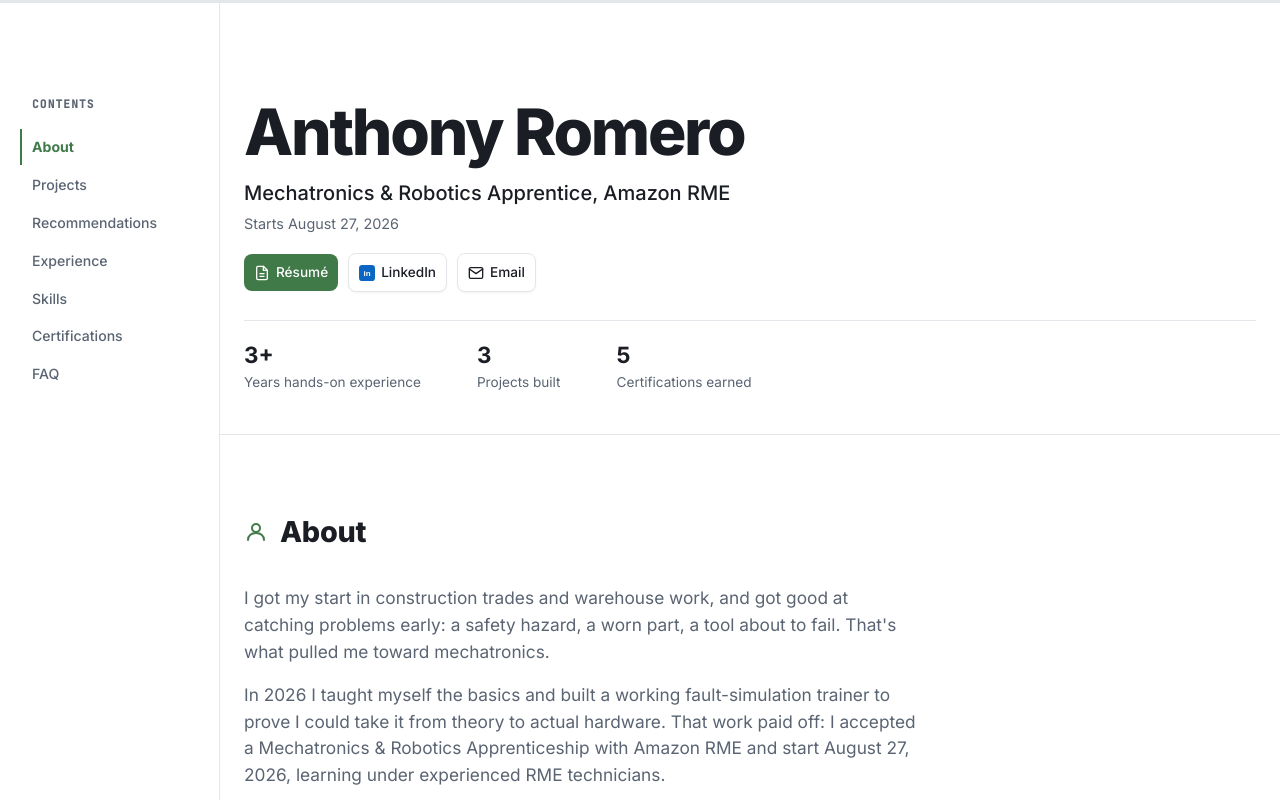
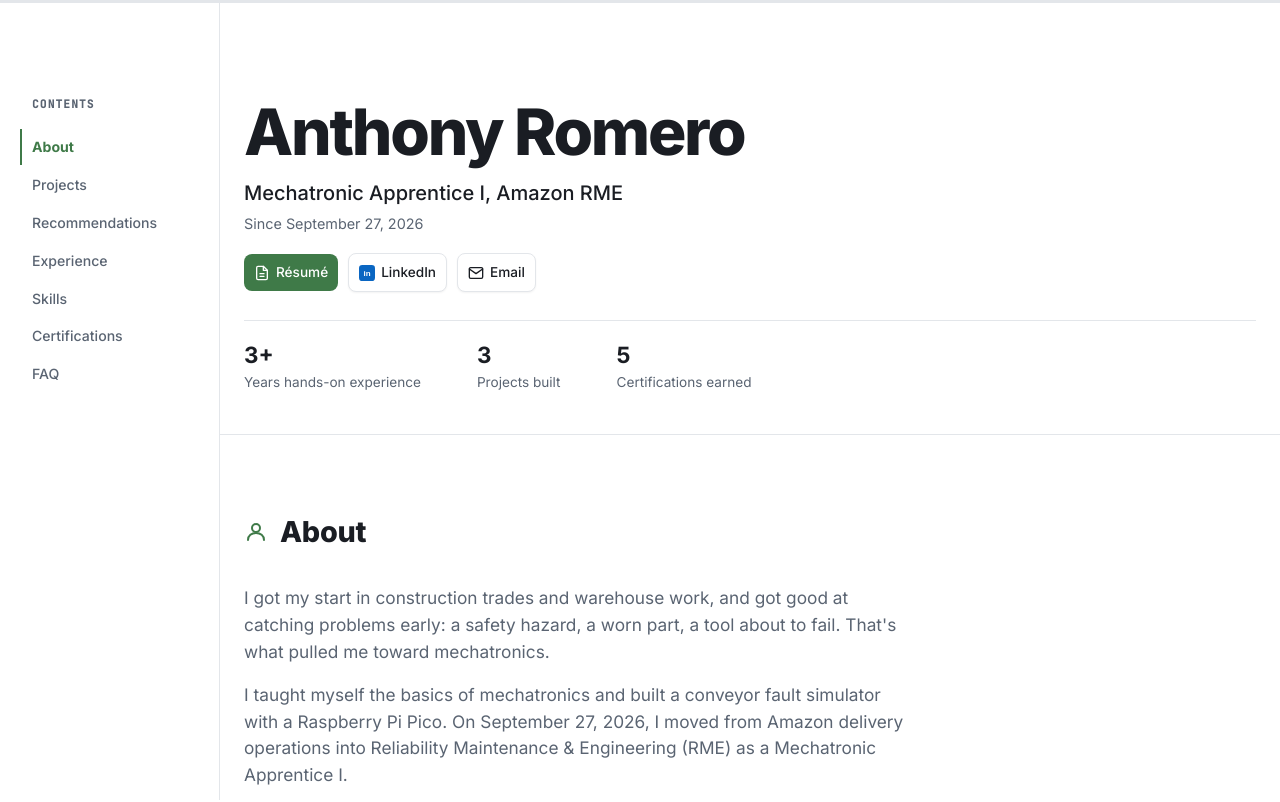
Before and after one commit to annromerk/annromerk.github.io, a React (Vite) app in the folder web/: page / in a window 1280 px wide. Shown: the top 802 px of the page. Built offline with nearby package versions, Linux system fonts and the light colour scheme.

Commit message:
Reflect current Amazon RME apprenticeship

```diff
--- a/web/index.html
+++ b/web/index.html
@@ -4,15 +4,15 @@
     <script>if ('scrollRestoration' in history) { history.scrollRestoration = 'manual'; }</script>
     <meta charset="UTF-8" />
     <meta name="viewport" content="width=device-width, initial-scale=1.0" />
-    <title>Anthony Romero | Mechatronics & Robotics Apprentice, Amazon RME</title>
-    <meta name="description" content="Anthony Romero, incoming Mechatronics & Robotics Apprentice at Amazon RME starting August 27, 2026, with hands-on MHE troubleshooting skills and a track record in warehouse operations, safety, and construction trades." />
+    <title>Anthony Romero | Mechatronic Apprentice I, Amazon RME</title>
+    <meta name="description" content="Anthony Romero is a Mechatronic Apprentice I at Amazon RME with a background in delivery operations and construction trades. Explore his projects in conveyor fault simulation and PLC ladder logic." />
     <meta property="og:type" content="website" />
     <meta property="og:url" content="https://annromerk.github.io" />
-    <meta property="og:title" content="Anthony Romero | Mechatronics & Robotics Apprentice, Amazon RME" />
-    <meta property="og:description" content="Anthony Romero, incoming Mechatronics & Robotics Apprentice at Amazon RME starting August 27, 2026, with hands-on MHE troubleshooting skills and a track record in warehouse operations, safety, and construction trades." />
+    <meta property="og:title" content="Anthony Romero | Mechatronic Apprentice I, Amazon RME" />
+    <meta property="og:description" content="Anthony Romero is a Mechatronic Apprentice I at Amazon RME with a background in delivery operations and construction trades. Explore his projects in conveyor fault simulation and PLC ladder logic." />
     <meta name="twitter:card" content="summary" />
-    <meta name="twitter:title" content="Anthony Romero | Mechatronics & Robotics Apprentice, Amazon RME" />
-    <meta name="twitter:description" content="Anthony Romero, incoming Mechatronics & Robotics Apprentice at Amazon RME starting August 27, 2026, with hands-on MHE troubleshooting skills and a track record in warehouse operations, safety, and construction trades." />
+    <meta name="twitter:title" content="Anthony Romero | Mechatronic Apprentice I, Amazon RME" />
+    <meta name="twitter:description" content="Anthony Romero is a Mechatronic Apprentice I at Amazon RME with a background in delivery operations and construction trades. Explore his projects in conveyor fault simulation and PLC ladder logic." />
     <link rel="icon" href="/assets/favicon.svg" type="image/svg+xml" />
     <link rel="preconnect" href="https://fonts.googleapis.com" />
     <link rel="preconnect" href="https://fonts.gstatic.com" crossorigin />
--- a/web/src/components/Footer.tsx
+++ b/web/src/components/Footer.tsx
@@ -15,7 +15,7 @@ export function Footer({ minimal = false }: { minimal?: boolean }) {
                 <MessageCircleIcon />
               </div>
               <CardTitle className="footer-cta-title">
-                Think I&apos;d be a good fit? I&apos;d love to talk.
+                Connect with me
               </CardTitle>
             </CardHeader>
             <CardContent className="footer-cta-content">
--- a/web/src/components/sections/Hero.tsx
+++ b/web/src/components/sections/Hero.tsx
@@ -7,8 +7,8 @@ export function Hero() {
     <section className="hero">
       <div className="container hero-inner">
         <h1>Anthony Romero</h1>
-        <p className="hero-tagline">Mechatronics &amp; Robotics Apprentice, Amazon RME</p>
-        <p className="hero-start-date">Starts August 27, 2026</p>
+        <p className="hero-tagline">Mechatronic Apprentice I, Amazon RME</p>
+        <p className="hero-start-date">Since September 27, 2026</p>
         <ContactRow />
 
         <ul className="hero-stats">
--- a/web/src/content/site.ts
+++ b/web/src/content/site.ts
@@ -16,7 +16,7 @@ export const tocItems = [
 
 export const aboutParagraphs = [
   `I got my start in construction trades and warehouse work, and got good at catching problems early: a safety hazard, a worn part, a tool about to fail. That's what pulled me toward mechatronics.`,
-  `In 2026 I taught myself the basics and built a working fault-simulation trainer to prove I could take it from theory to actual hardware. That work paid off: I accepted a Mechatronics & Robotics Apprenticeship with Amazon RME and start August 27, 2026, learning under experienced RME technicians.`,
+  `I taught myself the basics of mechatronics and built a conveyor fault simulator with a Raspberry Pi Pico. On September 27, 2026, I moved from Amazon delivery operations into Reliability Maintenance & Engineering (RME) as a Mechatronic Apprentice I.`,
   `Longer term, my goal is to grow from MRA into an Automation Engineer Apprentice (AEA) role within Amazon RME.`,
 ];
 
@@ -58,7 +58,14 @@ export interface TimelineItem {
 
 export const timeline: TimelineItem[] = [
   {
-    date: 'Nov 2024 – Present',
+    date: 'Sep 2026 – Present',
+    title: 'Mechatronic Apprentice I',
+    org: 'Amazon · Reliability Maintenance & Engineering',
+    badge: { kind: 'amazon' },
+    bullets: ['Promoted from Amazon delivery station operations on September 27, 2026.'],
+  },
+  {
+    date: 'Nov 2024 – Sep 2026',
     title: 'Warehouse Associate',
     titleDim: '(Seasonal to Regular)',
     org: 'Amazon.com Services LLC',
@@ -175,10 +182,6 @@ export const certifications = [
 
 export const faqs = [
   {
-    q: 'Are you willing to relocate for this role?',
-    a: "Yes. I've been working toward a transfer into RME and have **saved up to self-fund the move**, so relocation and the training program aren't a barrier.",
-  },
-  {
     q: 'Have you completed the Mechanical Aptitude Test for this program?',
     a: "Yes. I've already **taken and passed the Mechanical Aptitude Test** through OnDemand Assessment as part of this hiring process.",
   },
@@ -203,8 +206,8 @@ export const faqs = [
     a: 'Yes. Hope Builders required **basic math and algebra** just to qualify for the program, and **Construction Math** was part of the curriculum alongside blueprint reading and framing.',
   },
   {
-    q: 'When do you start?',
-    a: '**August 27, 2026.** I accepted the offer and I’m looking forward to getting started as a Mechatronics & Robotics Apprentice with Amazon RME.',
+    q: 'When did you join Amazon RME?',
+    a: 'I started as a **Mechatronic Apprentice I** on **September 27, 2026**, after working in Amazon delivery station operations.',
   },
   {
     q: 'Can you provide references?',
```
